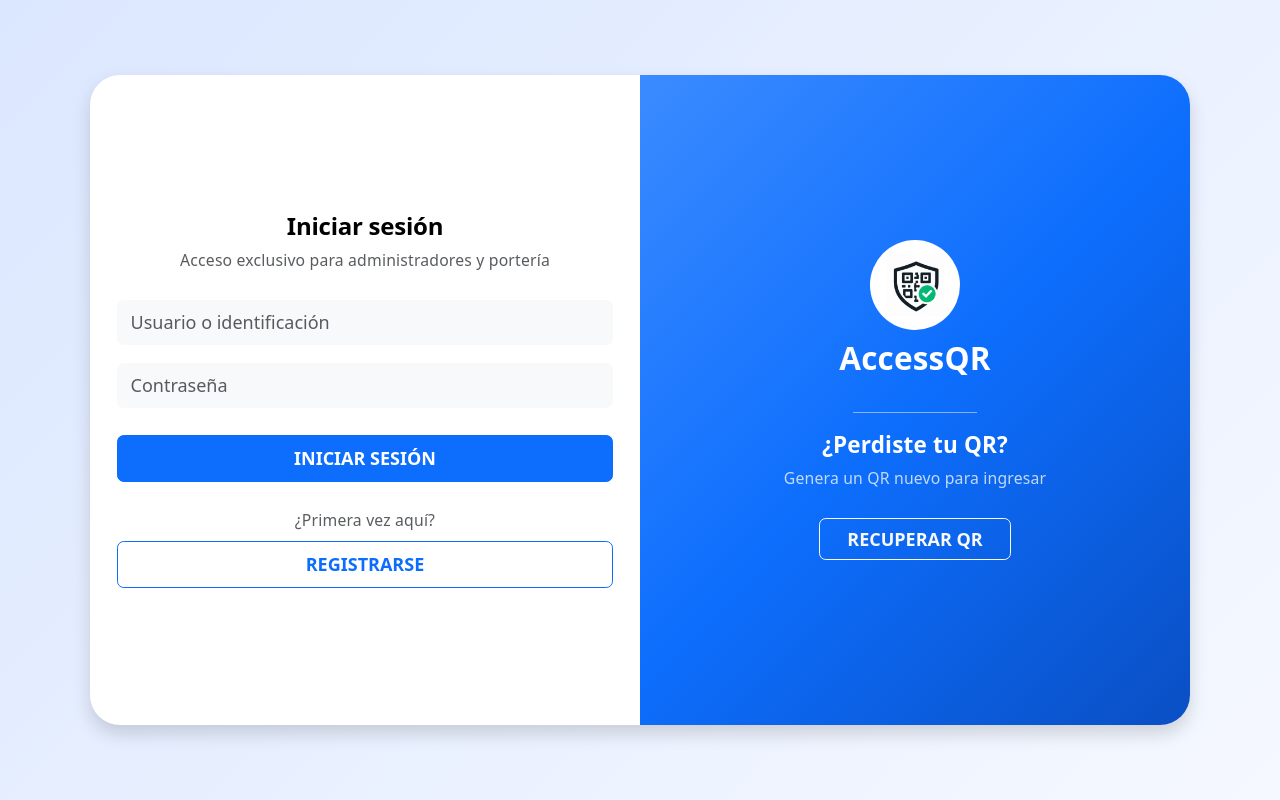
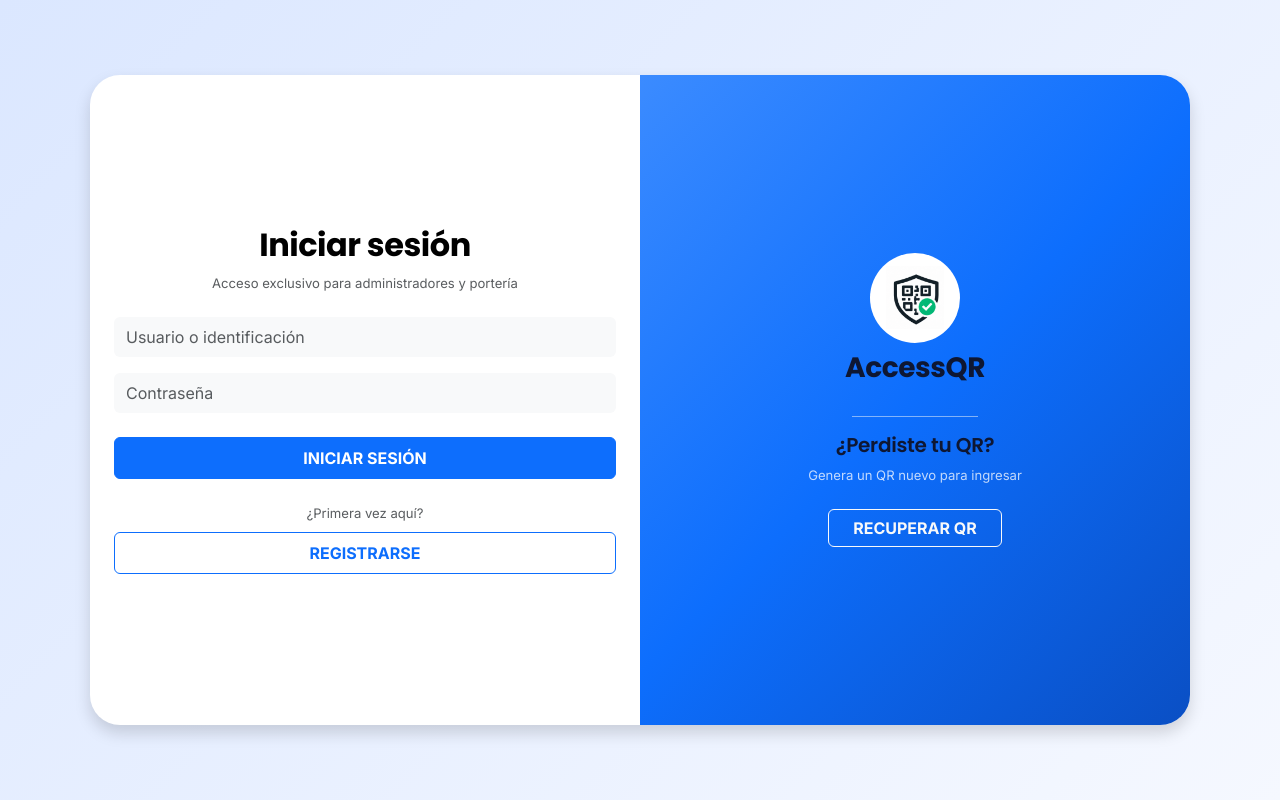
Before and after one commit to haider-castaneda/accessqr_frontend, a React (Vite) app: page / in a window 1280 px wide. Built offline with nearby package versions, Linux system fonts and the light colour scheme; no server answers.

Commit message:
feat(ui): tema propio en lugar de la plantilla de Vite

```diff
--- a/index.html
+++ b/index.html
@@ -4,6 +4,10 @@
     <meta charset="UTF-8" />
     <link rel="icon" type="image/png" href="/logo.png" />
     <meta name="viewport" content="width=device-width, initial-scale=1.0" />
+    <link rel="preconnect" href="https://fonts.googleapis.com">
+    <link rel="preconnect" href="https://fonts.gstatic.com" crossorigin>
+    <link
+      href="https://fonts.googleapis.com/css2?family=Inter:wght@400;500;600;700&family=Poppins:wght@600;700&display=swap" rel="stylesheet">
     <title>AccessQR</title>
   </head>
   <body>
--- a/src/index.css
+++ b/src/index.css
@@ -1,99 +1,98 @@
+/* ============================================================
+   AccessQR · Tema base
+   Reemplaza por completo el index.css que traia la plantilla
+   de Vite (el del tema morado), que estaba peleandose con
+   Bootstrap: le fijaba 18px al texto y h1 de 56px.
+   ============================================================ */
+
 :root {
-  --text: #6b6375;
-  --text-h: #08060d;
-  --bg: #fff;
-  --border: #e5e4e7;
-  --code-bg: #f4f3ec;
-  --accent: #aa3bff;
-  --accent-bg: rgba(170, 59, 255, 0.1);
-  --accent-border: rgba(170, 59, 255, 0.5);
-  --social-bg: rgba(244, 243, 236, 0.5);
-  --shadow:
-    rgba(0, 0, 0, 0.1) 0 10px 15px -3px, rgba(0, 0, 0, 0.05) 0 4px 6px -2px;
+  /* --- Color --- */
+  --aq-tinta: #0E1733;
+  --aq-tinta-2: #1B2A5C;
+  --aq-primario: #3B4FD8;
+  --aq-primario-claro: #E8EAFC;
+  --aq-primario-oscuro: #2A39A8;
 
-  --sans: system-ui, 'Segoe UI', Roboto, sans-serif;
-  --heading: system-ui, 'Segoe UI', Roboto, sans-serif;
-  --mono: ui-monospace, Consolas, monospace;
+  --aq-acento: #10B5A5;          /* entradas, exito */
+  --aq-acento-claro: #DFF6F3;
+  --aq-ambar: #E5922A;           /* salidas, avisos */
+  --aq-ambar-claro: #FDF1DF;
+  --aq-rojo: #D94A4F;            /* errores */
+  --aq-rojo-claro: #FBE7E8;
 
-  font: 18px/145% var(--sans);
-  letter-spacing: 0.18px;
-  color-scheme: light dark;
-  color: var(--text);
-  background: var(--bg);
-  font-synthesis: none;
-  text-rendering: optimizeLegibility;
-  -webkit-font-smoothing: antialiased;
-  -moz-osx-font-smoothing: grayscale;
+  --aq-fondo: #F5F6FB;
+  --aq-superficie: #FFFFFF;
+  --aq-borde: #E4E7F2;
+  --aq-borde-fuerte: #CBD1E6;
 
-  @media (max-width: 1024px) {
-    font-size: 16px;
-  }
+  --aq-texto: #16203A;
+  --aq-texto-suave: #69748F;
+  --aq-punto: #D7DBEC;           /* patron de modulos QR */
+
+  /* --- Tipografia --- */
+  --aq-fuente: 'Inter', system-ui, 'Segoe UI', Roboto, sans-serif;
+  --aq-fuente-titulo: 'Poppins', 'Inter', system-ui, sans-serif;
+
+  /* --- Forma --- */
+  --aq-radio: 14px;
+  --aq-radio-grande: 22px;
+  --aq-radio-pildora: 999px;
+
+  /* --- Sombra --- */
+  --aq-sombra-1: 0 1px 2px rgba(14, 23, 51, .05),
+                 0 2px 8px rgba(14, 23, 51, .04);
+  --aq-sombra-2: 0 2px 4px rgba(14, 23, 51, .06),
+                 0 12px 28px rgba(14, 23, 51, .08);
+  --aq-sombra-3: 0 18px 50px rgba(14, 23, 51, .16);
+
+  --aq-transicion: 160ms cubic-bezier(.2, .7, .3, 1);
+
+  color-scheme: light;
 }
 
-@media (prefers-color-scheme: dark) {
-  :root {
-    --text: #9ca3af;
-    --text-h: #f3f4f6;
-    --bg: #16171d;
-    --border: #2e303a;
-    --code-bg: #1f2028;
-    --accent: #c084fc;
-    --accent-bg: rgba(192, 132, 252, 0.15);
-    --accent-border: rgba(192, 132, 252, 0.5);
-    --social-bg: rgba(47, 48, 58, 0.5);
-    --shadow:
-      rgba(0, 0, 0, 0.4) 0 10px 15px -3px, rgba(0, 0, 0, 0.25) 0 4px 6px -2px;
-  }
+/* --- Base --- */
+* { box-sizing: border-box; }
 
-  #social .button-icon {
-    filter: invert(1) brightness(2);
-  }
-}
+html, body, #root { min-height: 100%; }
 
 body {
   margin: 0;
+  font-family: var(--aq-fuente);
+  font-size: 15px;
+  line-height: 1.55;
+  color: var(--aq-texto);
+  background-color: var(--aq-fondo);
+  /* Patron de modulos QR, muy tenue, como marca de agua */
+  background-image: radial-gradient(var(--aq-punto) 1px, transparent 1.6px);
+  background-size: 22px 22px;
+  background-attachment: fixed;
+  -webkit-font-smoothing: antialiased;
+  -moz-osx-font-smoothing: grayscale;
+  text-rendering: optimizeLegibility;
 }
 
-h1,
-h2 {
-  font-family: var(--heading);
-  font-weight: 500;
-  color: var(--text-h);
-}
-
-h1 {
-  font-size: 56px;
-  letter-spacing: -1.68px;
-  margin: 32px 0;
-  @media (max-width: 1024px) {
-    font-size: 36px;
-    margin: 20px 0;
-  }
-}
-h2 {
-  font-size: 24px;
-  line-height: 118%;
-  letter-spacing: -0.24px;
-  margin: 0 0 8px;
-  @media (max-width: 1024px) {
-    font-size: 20px;
-  }
-}
-p {
+h1, h2, h3, h4, h5, h6 {
+  font-family: var(--aq-fuente-titulo);
+  color: var(--aq-tinta);
+  letter-spacing: -0.015em;
+  font-weight: 600;
   margin: 0;
 }
 
-code,
-.counter {
-  font-family: var(--mono);
-  display: inline-flex;
-  border-radius: 4px;
-  color: var(--text-h);
+a { color: var(--aq-primario); text-decoration: none; }
+a:hover { text-decoration: underline; }
+
+/* Foco visible y consistente: accesibilidad, no decoracion */
+:focus-visible {
+  outline: 3px solid rgba(59, 79, 216, .35);
+  outline-offset: 2px;
+  border-radius: 6px;
 }
 
-code {
-  font-size: 15px;
-  line-height: 135%;
-  padding: 4px 8px;
-  background: var(--code-bg);
+/* Respeta a quien pidio menos animacion en su sistema */
+@media (prefers-reduced-motion: reduce) {
+  *, *::before, *::after {
+    animation-duration: .001ms !important;
+    transition-duration: .001ms !important;
+  }
 }
```
Also changed, not shown: src/App.css (added).
